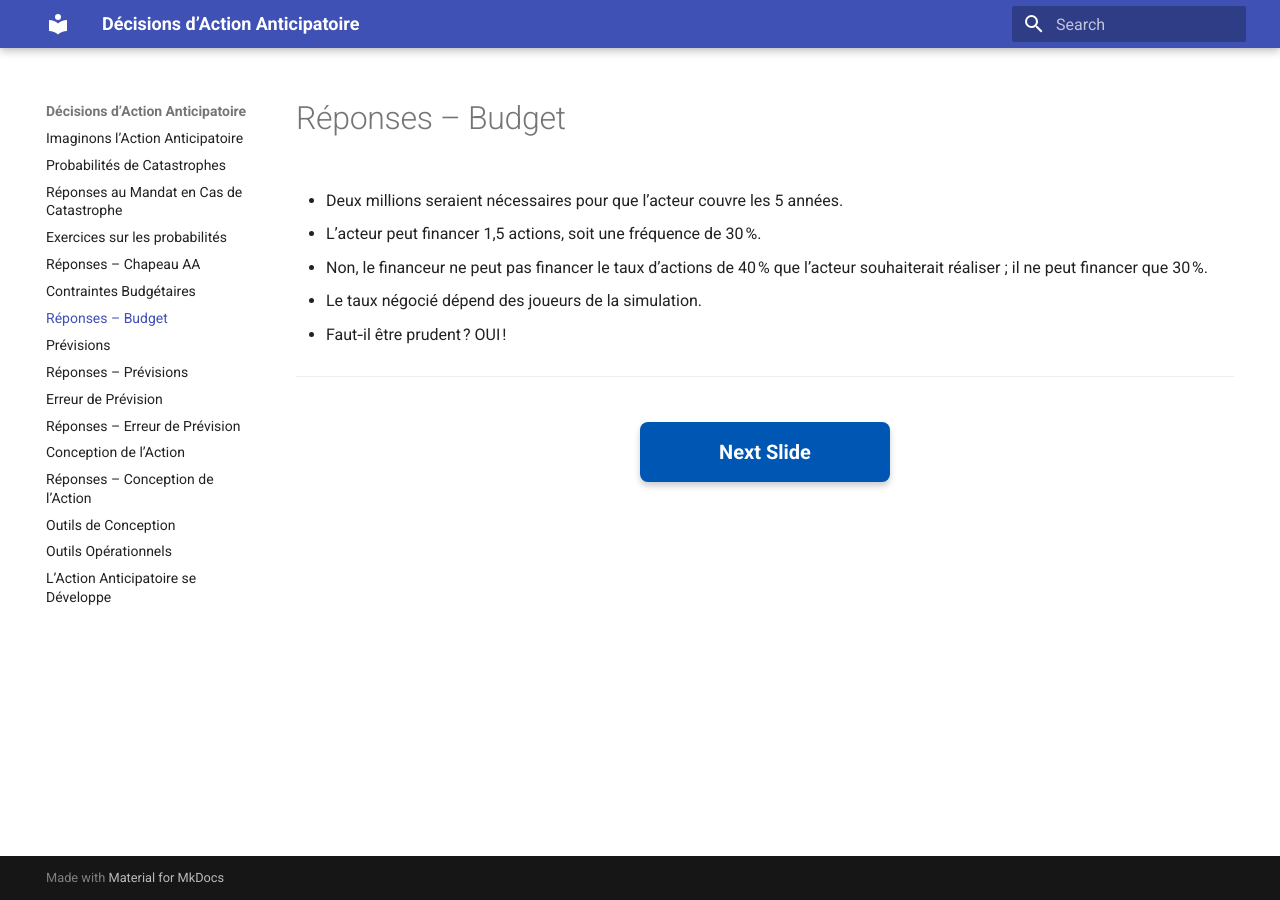
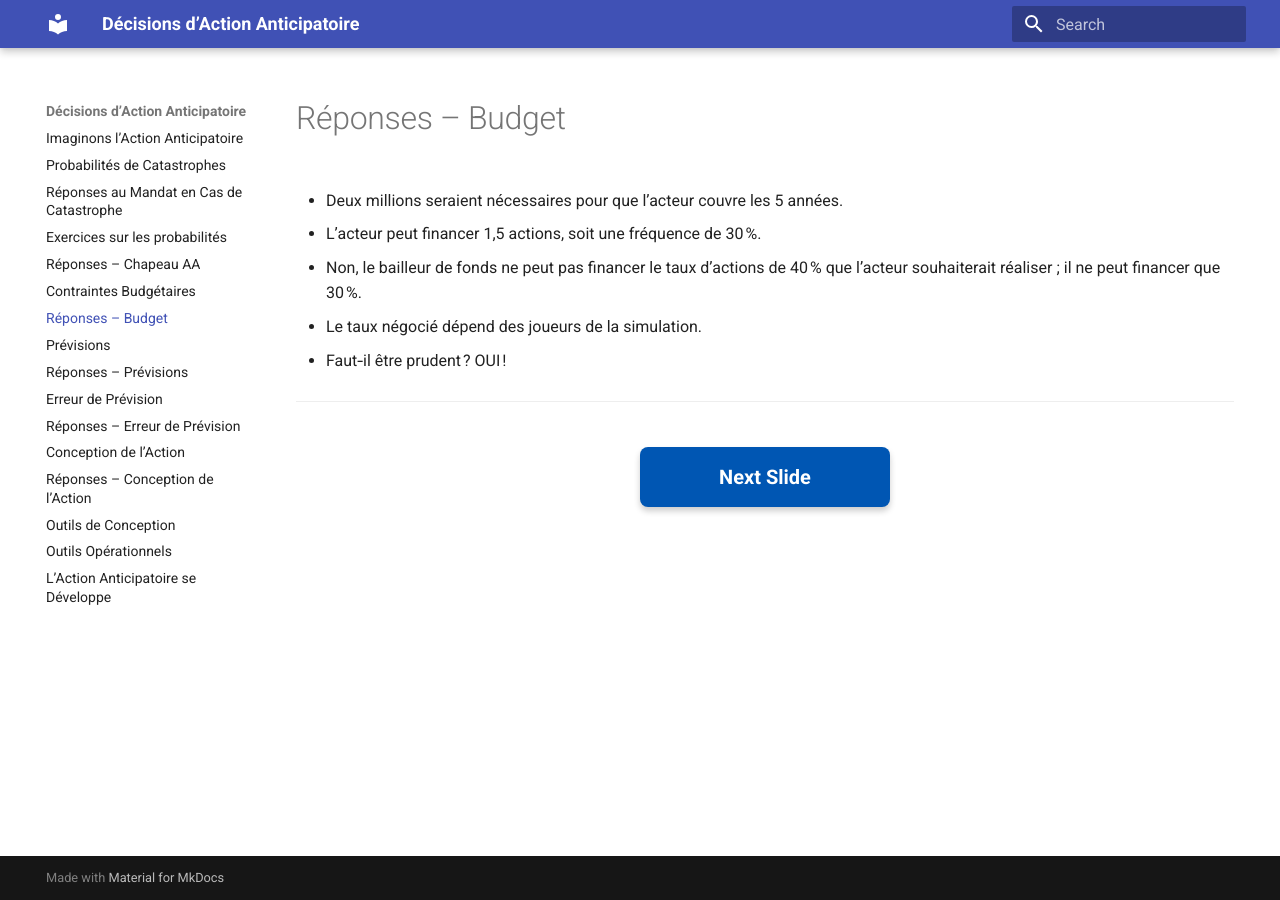
Before and after one commit to ccsfist/aadecisionoverviewFR, an MkDocs documentation site: the page built from docs/budgetanswers.md, in a window 1280 px wide. Built offline with MkDocs 1.6.1 and Material for MkDocs 9.7.7, drawn with Linux system fonts in a browser that asks for light colours.

Commit message:
Mise à jour du contenu

```diff
--- a/docs/budgetanswers.md
+++ b/docs/budgetanswers.md
@@ -4,7 +4,7 @@
 
 - L’acteur peut financer 1,5 actions, soit une fréquence de 30 %.
 
-- Non, le financeur ne peut pas financer le taux d’actions de 40 % que l’acteur souhaiterait réaliser ; il ne peut financer que 30 %.
+- Non, le bailleur de fonds ne peut pas financer le taux d’actions de 40 % que l’acteur souhaiterait réaliser ; il ne peut financer que 30 %.
 
 - Le taux négocié dépend des joueurs de la simulation.
 
```
Also changed, not shown: docs/budgets.md (+2 -2 lines), docs/disastermandate.md (+1 -1 lines), docs/index.md (+1 -1 lines).
